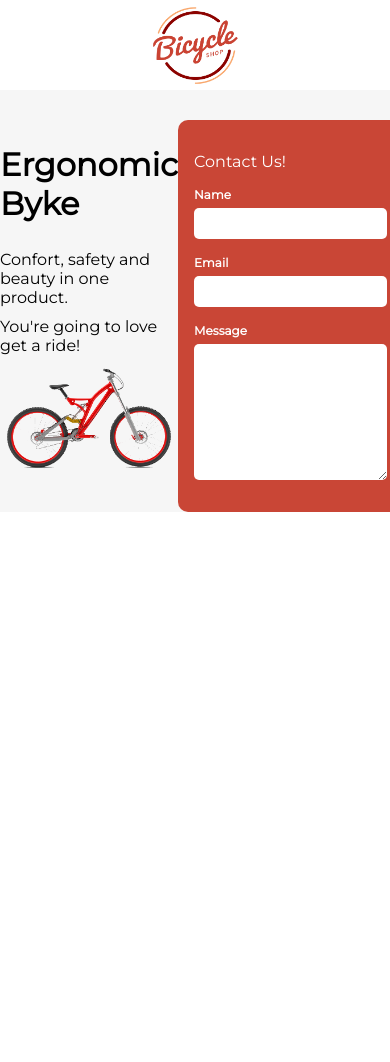
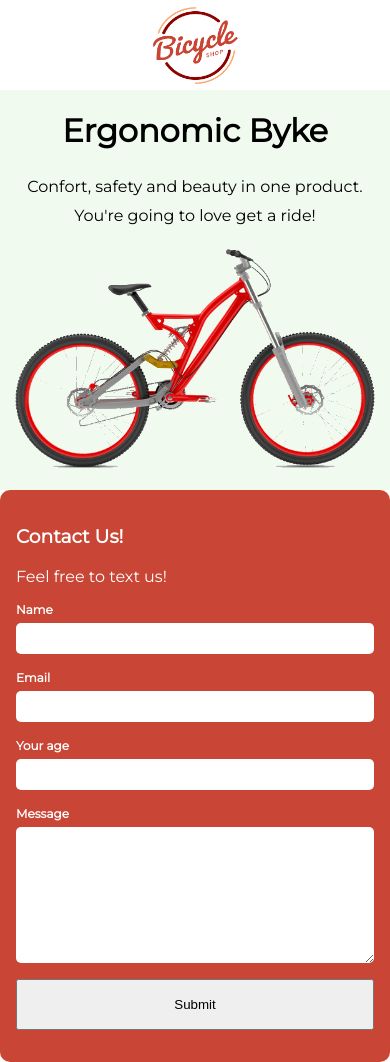
Before and after one commit to carvalho-rafael/bycicle, a Next.js app: page / in a window 390 px wide. Before the commit the page ends 844 px from the top, so only its background shows below. Built offline with nearby package versions, Linux system fonts and the light colour scheme.

Commit message:
add responsivity

```diff
--- a/components/form/index.js
+++ b/components/form/index.js
@@ -1,12 +1,18 @@
 import Style from './style.module.scss'
 
 export default function Form() {
+    function handleSubmit(event) {
+        event.preventDefault();
+        console.log("sent");
+    }
     return (
+        <div className={Style.formWrapper}>
             <div className={Style.formContainer}>
                 <div className={Style.formHeader}>
-                <p>Contact Us!</p>
+                    <h3>Contact Us!</h3>
+                    <p>Feel free to text us!</p>
                 </div>
-            <form>
+                <form onSubmit={handleSubmit}>
                     <div className={Style.formGroup}>
                         <label htmlFor='name'>Name</label>
                         <input id='name' type='text' ></input>
@@ -16,10 +22,20 @@ export default function Form() {
                         <input id='email' type='email' ></input>
                     </div>
                     <div className={Style.formGroup}>
+                        <label htmlFor='idade'>Your age</label>
+                        <input id='idade' type='number' ></input>
+                    </div>
+                    <div className={Style.formGroup}>
                         <label htmlFor='message'>Message</label>
                         <textarea id='message' type='textarea' rows='8' ></textarea>
                     </div>
+                    <div className={Style.formGroup}>
+                        <button id='submit' type='submit' >
+                            Submit
+                    </button>
+                    </div>
                 </form>
+            </div>
         </div>
     )
 }
--- a/components/form/style.module.scss
+++ b/components/form/style.module.scss
@@ -1,10 +1,15 @@
 .formContainer {
-    width: 350px;
+    position: absolute;
+    width: 100%;
     padding: 1rem;
-    margin-top: 30px;
     border-radius: 10px;
     background: #C94636;
     color: #fff;
+}
+
+.formWrapper {
+    position: relative;
+    width: 100%;
 }
 
 .formGroup {
@@ -21,4 +26,19 @@
         border-radius: 5px;
         border: none;
     }
+    button {
+        padding: 1rem;
+        cursor: pointer;
+
+    }
 }
+
+@media (min-width: 400px) {
+    .formContainer {
+        width: 350px;
+        margin: 70px 0px;
+    }
+    .formWrapper {
+        width: 350px;
+    }
+}
--- a/components/header/index.js
+++ b/components/header/index.js
@@ -1,5 +1,4 @@
 import Style from './style.module.scss'
-import Image from 'next/image'
 import Form from '../form'
 export default function Header() {
     return (
--- a/components/header/style.module.scss
+++ b/components/header/style.module.scss
@@ -1,8 +1,9 @@
 .container {
     display: flex;
+    flex-wrap: wrap;
     justify-content: space-evenly;
     width: 100%;
-    background: #f6f6f6;
+    background: #f1faee;
 }
 
 .head {
@@ -15,8 +16,8 @@
         margin-bottom: 5px;
     }
     img {
-        width: 100%;
-        max-width: 750px;
+        width: 700px;
+        max-width: 100%;
         height: auto;
     }
 }
--- a/components/navbar/index.js
+++ b/components/navbar/index.js
@@ -1,4 +1,3 @@
-import Image from 'next/image'
 import Head from 'next/head'
 import Style from './style.module.scss'
 
```
Lines whose indentation alone changed are shown as unchanged.
